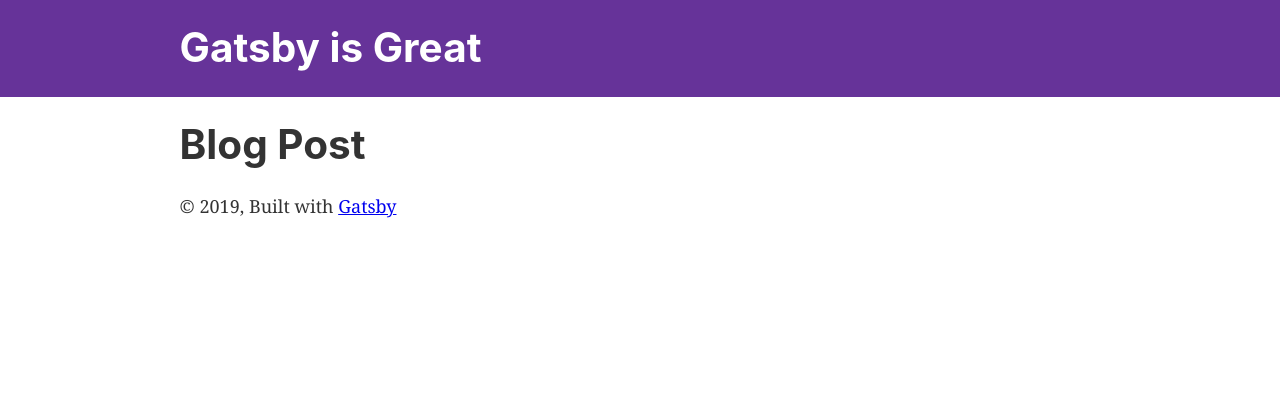
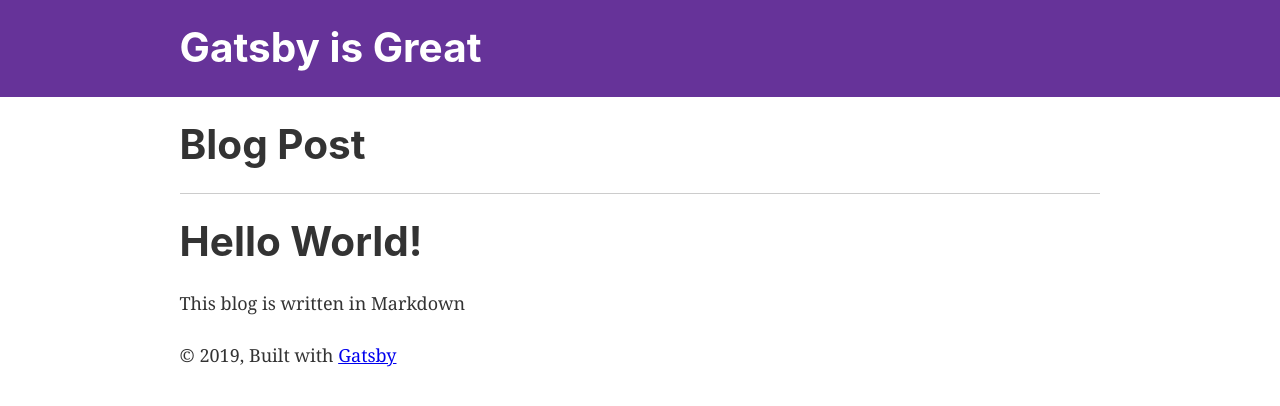
Before and after one commit to jmcasebier/GatsbyProjects, a Gatsby site in the folder gatsby-site/: page /first-post in a window 1280 px wide. Built offline with nearby package versions, Linux system fonts and the light colour scheme; Gatsby itself is replaced by a stand-in of ours.

Commit message:
working on post template

```diff
--- a/gatsby-site/src/posts/first-post/index.md
+++ b/gatsby-site/src/posts/first-post/index.md
@@ -4,3 +4,5 @@ title: 'Blog Post'
 ---
 
 # Hello World!
+
+This blog is written in Markdown
--- a/gatsby-site/src/templates/post.js
+++ b/gatsby-site/src/templates/post.js
@@ -1,13 +1,16 @@
 import React from 'react';
 import Helmet from 'react-helmet';
-import Layout from "../components/layout"
+import Layout from '../components/layout';
+import {graphql, Link} from 'gatsby';
 
-export default function Template({data,}) {
+export default function Template({data}) {
   const {markdownRemark: post} = data;
   return (
     <Layout>
       <div>
         <h1>{post.frontmatter.title}</h1>
+        <hr/>
+        <div dangerouslySetInnerHTML={{__html: post.html}} />
       </div>
     </Layout>
   )
```
